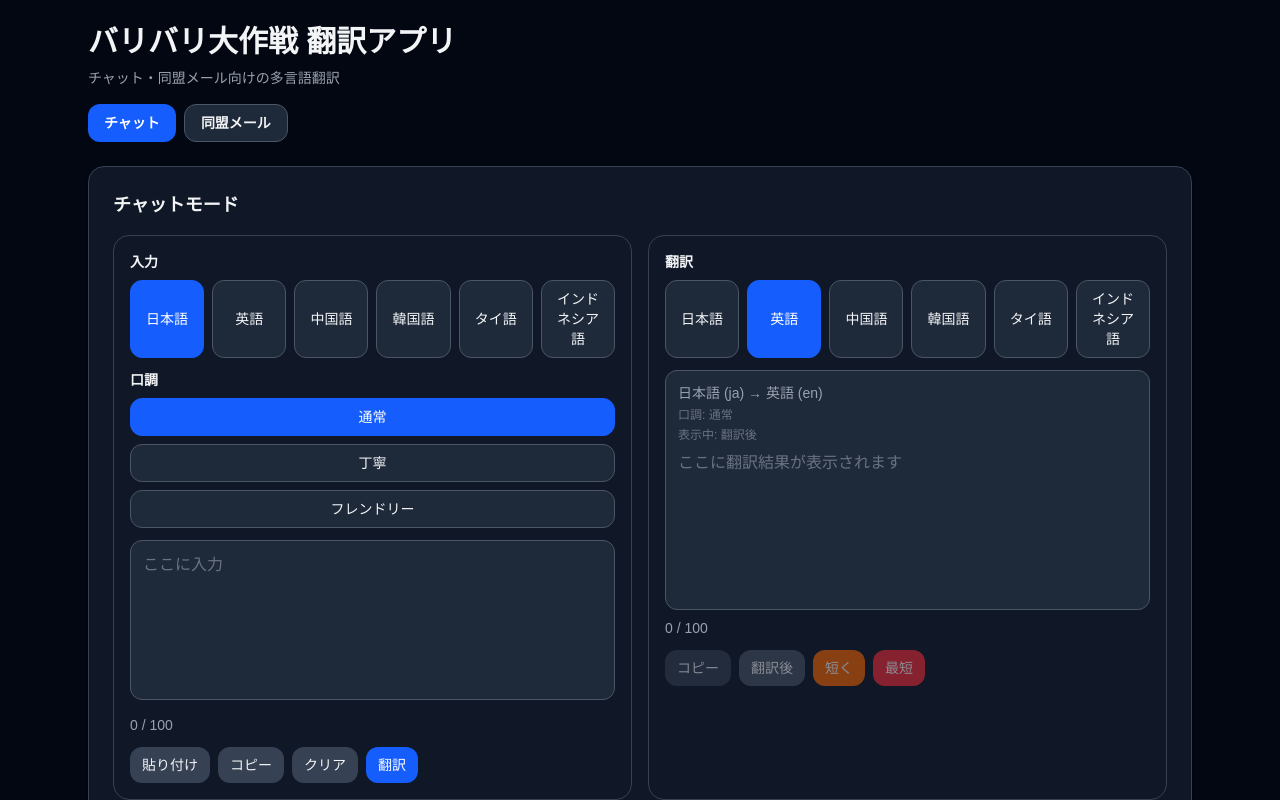
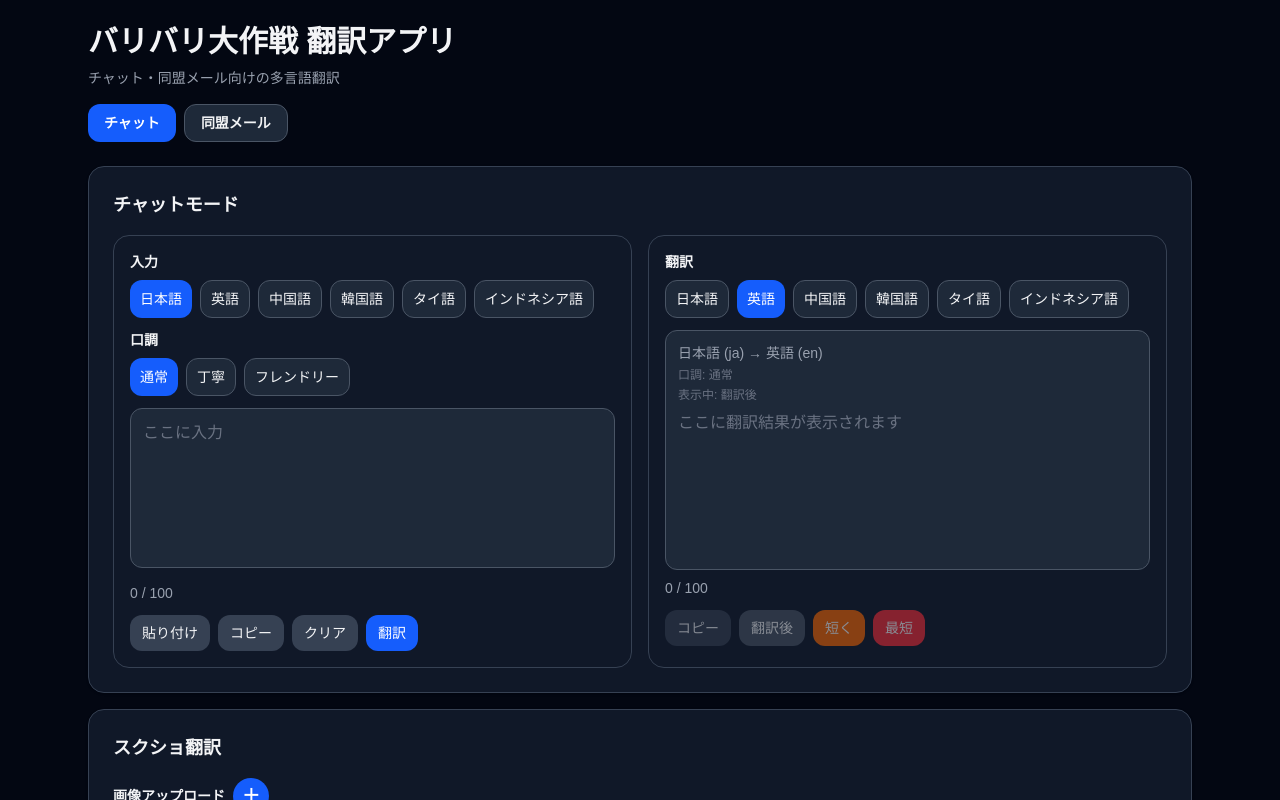
Before and after one commit to mydland777-cyber/baribari-translate-web, a Next.js app: page / in a window 1280 px wide. Shown: the top 800 px of the page. Built offline with nearby package versions, Linux system fonts and the light colour scheme.

Commit message:
Restore language button style and reduce width

```diff
--- a/app/page.tsx
+++ b/app/page.tsx
@@ -422,7 +422,7 @@ function TranslatePanel({
         <div className="rounded-2xl border border-gray-700 bg-gray-900 p-4">
           <div className="mb-2 text-sm font-bold text-gray-100">入力</div>
 
-          <div className="mb-3 grid grid-cols-2 gap-2 sm:grid-cols-3 md:grid-cols-6">
+          <div className="mb-3 flex flex-wrap gap-2">
             {sourceLanguages.map((language) => {
               const active = selectedSourceLanguage.code === language.code;
 
@@ -433,8 +433,8 @@ function TranslatePanel({
                   onClick={() => setSelectedSourceLanguage(language)}
                   className={
                     active
-                      ? "w-full rounded-xl border border-blue-600 bg-blue-600 px-3 py-2 text-sm font-medium text-white transition active:scale-95"
-                      : "w-full rounded-xl border border-gray-600 bg-gray-800 px-3 py-2 text-sm font-medium text-gray-100 transition active:scale-95"
+                      ? "rounded-xl bg-blue-600 px-2.5 py-2 text-sm font-medium text-white transition active:scale-95"
+                      : "rounded-xl border border-gray-600 bg-gray-800 px-2.5 py-2 text-sm font-medium text-gray-100 transition active:scale-95"
                   }
                 >
                   {language.label}
@@ -456,8 +456,8 @@ function TranslatePanel({
                     onClick={() => handleToneChange(toneOption.value)}
                     className={
                       active
-                        ? "w-full rounded-xl border border-blue-600 bg-blue-600 px-3 py-2 text-sm font-medium text-white transition active:scale-95"
-                        : "w-full rounded-xl border border-gray-600 bg-gray-800 px-3 py-2 text-sm font-medium text-gray-100 transition active:scale-95"
+                        ? "rounded-xl bg-blue-600 px-2.5 py-2 text-sm font-medium text-white transition active:scale-95"
+                        : "rounded-xl border border-gray-600 bg-gray-800 px-2.5 py-2 text-sm font-medium text-gray-100 transition active:scale-95"
                     }
                   >
                     {toneOption.label}
@@ -527,7 +527,7 @@ function TranslatePanel({
         <div className="rounded-2xl border border-gray-700 bg-gray-900 p-4">
           <div className="mb-2 text-sm font-bold text-gray-100">翻訳</div>
 
-          <div className="mb-3 grid grid-cols-2 gap-2 sm:grid-cols-3 md:grid-cols-6">
+          <div className="mb-3 flex flex-wrap gap-2">
             {targetLanguages.map((language) => {
               const active = selectedTargetLanguage.code === language.code;
 
@@ -538,8 +538,8 @@ function TranslatePanel({
                   onClick={() => setSelectedTargetLanguage(language)}
                   className={
                     active
-                      ? "w-full rounded-xl border border-blue-600 bg-blue-600 px-3 py-2 text-sm font-medium text-white transition active:scale-95"
-                      : "w-full rounded-xl border border-gray-600 bg-gray-800 px-3 py-2 text-sm font-medium text-gray-100 transition active:scale-95"
+                      ? "rounded-xl bg-blue-600 px-2.5 py-2 text-sm font-medium text-white transition active:scale-95"
+                      : "rounded-xl border border-gray-600 bg-gray-800 px-2.5 py-2 text-sm font-medium text-gray-100 transition active:scale-95"
                   }
                 >
                   {language.label}
```
